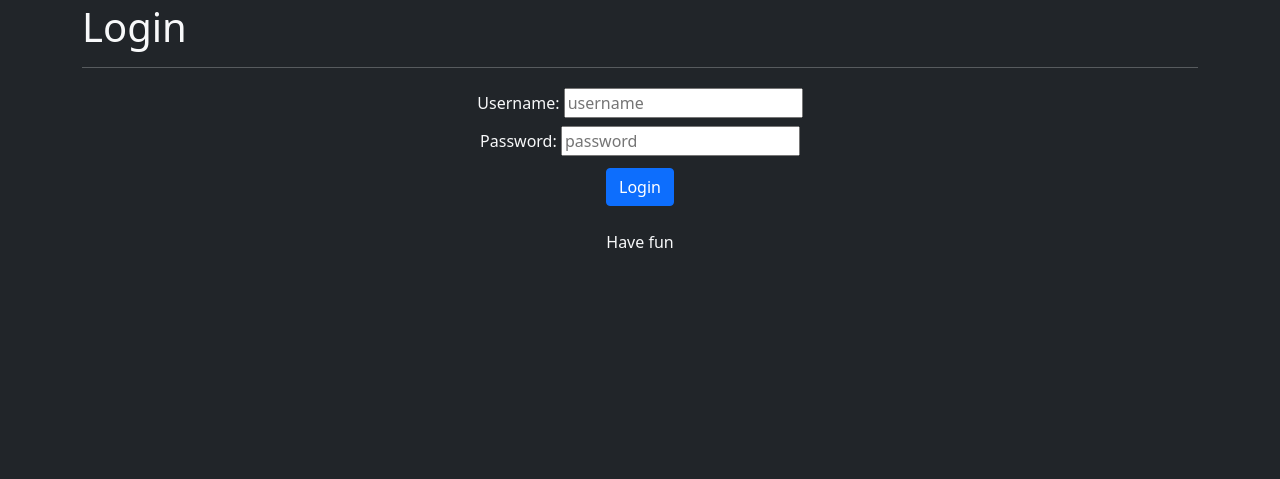
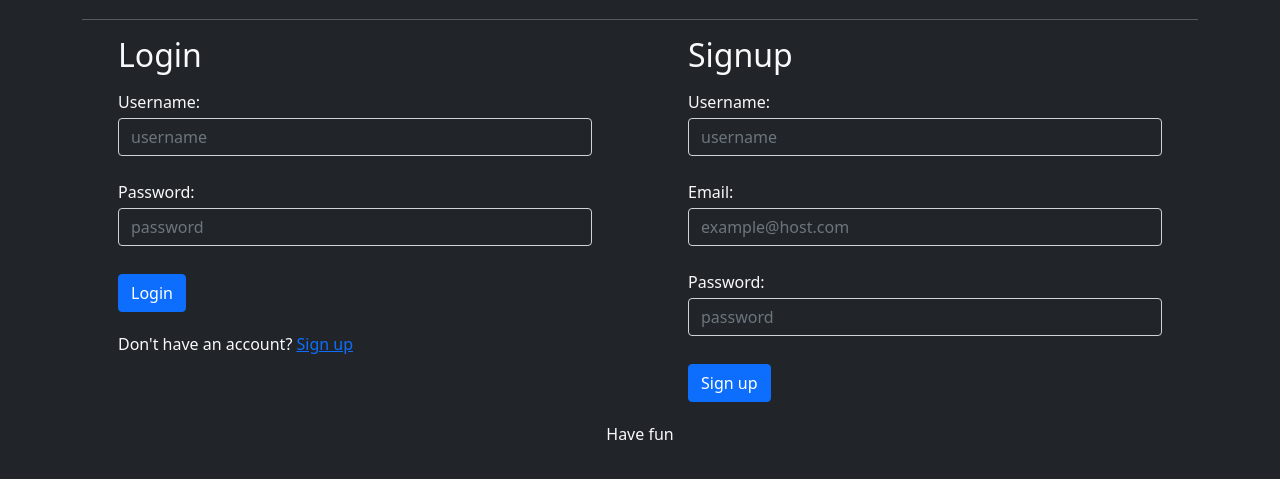
Before and after one commit to cyclades1/Blogman, a Django app: page /login in a window 1280 px wide. Shown: the part 53-532 px from the top of the page. Run offline with Django 3.2, Linux system fonts and the light colour scheme.

Commit message:
added sign-up form

```diff
--- a/blogs/views.py
+++ b/blogs/views.py
@@ -67,6 +67,6 @@ def blog_page(request, *agrs, **kwargs):
 		obj = Blog.objects.create(author=author, title=title,genre = genre, content=content, private=private)
 		messages.success(request, 'Your blog posted..')
 	elif request.user.is_anonymous:
-		messages.success(request, 'You need too Login first..')
+		messages.success(request, 'You need to Login first..')
 		return redirect('/login')
 	return render(request, 'blog.html')
--- a/templates/login.html
+++ b/templates/login.html
@@ -5,7 +5,7 @@
 
 {%block body%}
 	<div class="container">
-		<h1>Login</h1>
+
 
 		<hr>
 		{% if messages %}
@@ -15,16 +15,42 @@
                 </div>
             {% endfor %}
         {% endif %}
-        <center>
-			<form class="my-3" method="POST" action="/login">
-				{% csrf_token %}
-				<label for="username">Username: </label>
-				<input class="my-1" type="text" name="username" placeholder="username" required="true"><br>
-				<label for="password">Password: </label>
-				<input class="my-1" type="password" name="password" placeholder="password" required="true"><br>
-				<button class="btn btn-primary my-2 " type="submit"> Login</button>
-			</form>
-		</center>
+
+
+        <div class="row">
+			<div class="col-sm px-5">
+				<h2>Login</h2>
+
+					<form class="my-3" method="POST" action="/login">
+						{% csrf_token %}
+						<label class="mb-1" for="username">Username: </label>
+						<input class="form-control bg-dark text-light" type="text" name="username" placeholder="username" required="true"><br>
+						<label class="mb-1" for="password">Password: </label>
+						<input class="form-control bg-dark text-light" type="password" name="password" placeholder="password" required="true"><br>
+						<button class="btn btn-primary my-1 " type="submit"> Login</button>
+					</form>
+					<p>Don't have an account? <a href="#">Sign up</a></p>
+
+			</div>
+			<div class="col-sm px-5">
+				<h2>Signup</h2>
+				<!-- <hr> -->
+
+					<form class="my-3" method="POST" action="/signup">
+						{% csrf_token %}
+						<label class="mb-1" for="username">Username: </label>
+						<input class=" form-control bg-dark text-light" type="text" name="username" placeholder="username" required="true"><br>
+						<label class="mb-1" for="username">Email: </label>
+						<input class="form-control bg-dark text-light" type="email" name="email" placeholder="example@host.com" required="true"><br>
+						<label class="mb-1" for="password">Password: </label>
+						<input class="form-control bg-dark text-light" type="password" name="password" placeholder="password" required="true"><br>
+						<button class="btn btn-primary my-1 " type="submit"> Sign up</button>
+					</form>
+
+			</div>
+		</div>
+
+
 
 
 	</div>
```
Also changed, not shown: db.sqlite3.
